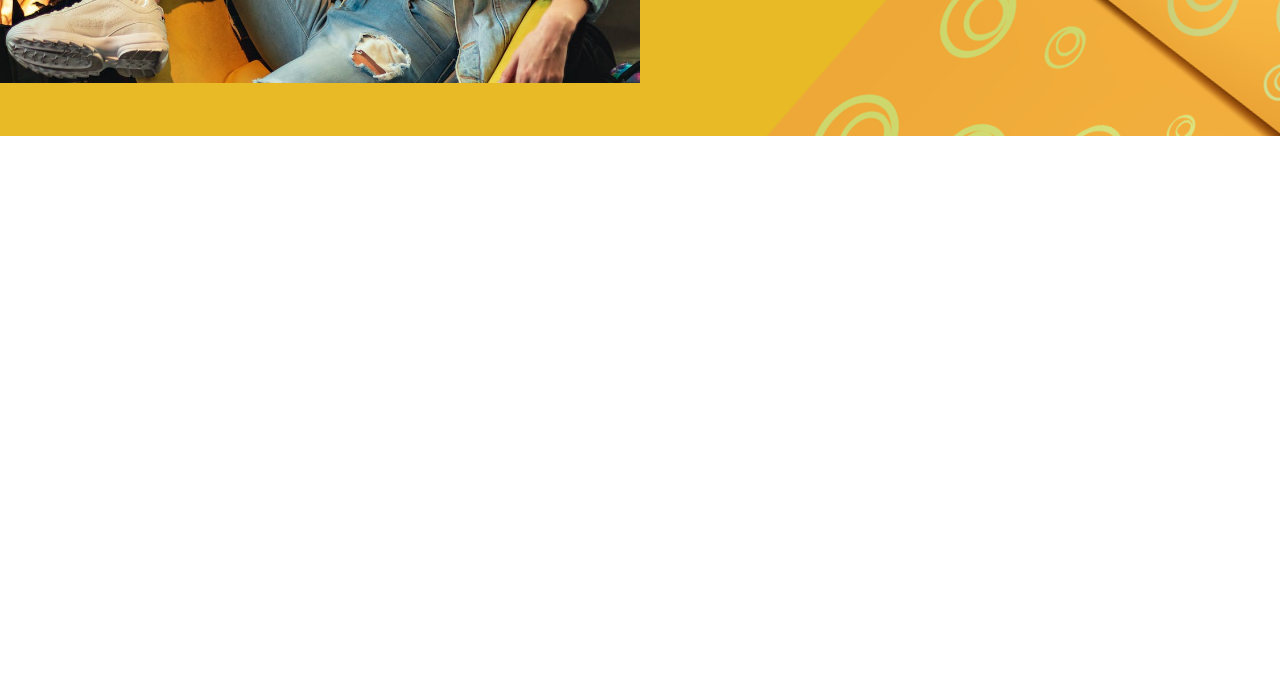
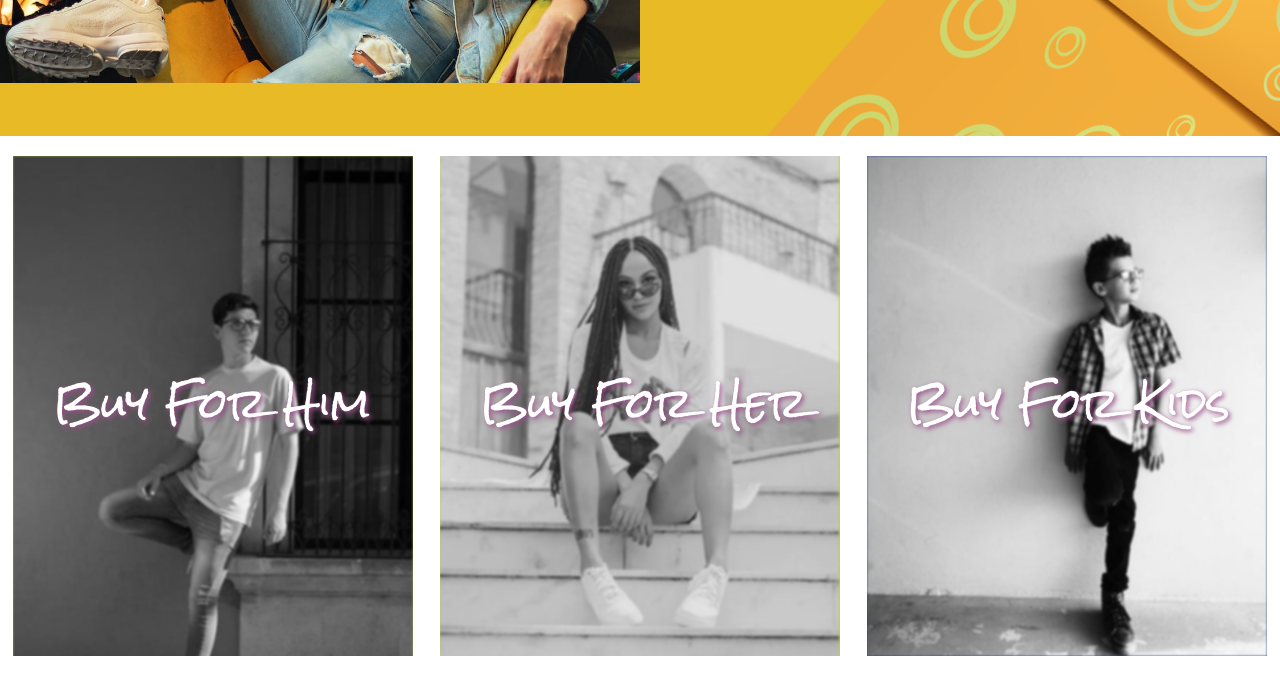
Before and after one commit to AnibalDev962/UrbanaStore, a website built with Parcel: page index.html in a window 1280 px wide. Shown: the part 518-1212 px from the top of the page. Before the commit the page ends 800 px from the top, so only its background shows below. Built offline with nearby package versions, Linux system fonts and the light colour scheme; a web font is replaced by a local one.

Commit message:
gender selector built

```diff
--- a/index.html
+++ b/index.html
@@ -93,6 +93,12 @@
             <div class="dots"></div>
           </div>
         </section>
+        <section class="gender-selection">
+            <div class="gender-selection__male"><img class="gender-selection__male__img" src="/src/img/poeple/pl5.jpeg"><h2 class="gender-selection__male__text">Buy For Him</h2></div>
+            <div class="gender-selection__female"><img class="gender-selection__female__img" src="/src/img/poeple/pl2.webp"><h2 class="gender-selection__female__text">Buy For Her</h2></div>
+            <div class="gender-selection__kids"><img class="gender-selection__kids__img" src="/src/img/poeple/kid2.jpeg"><h2 class="gender-selection__kids__text">Buy For Kids</h2></div>
+
+        </section>
 
     </main>
     <footer>
--- /dev/null
+++ b/scss/components/_gender-selection.scss
@@ -0,0 +1,138 @@
+///GENDER SELECTION SECTION///
+.gender-selection{
+    height: 50rem;
+
+    max-width: 150rem;
+    margin: $margin-top-default auto 50rem auto;
+
+
+
+
+    display: flex;
+    align-items: center;
+    justify-content: space-around;
+
+
+
+   &__male{
+    background-color: rgb(152, 167, 70);
+    width: 40rem;
+    height: 100%;
+    overflow: hidden;
+    position: relative;
+
+
+
+    &__img{
+        width: 100%;
+        filter: grayscale(100%) blur(0.8px);
+        transition: all 0.4s;
+        &:hover{
+            filter: none;
+            transform: scale(1.1);
+            transition: all 0.4s;
+            cursor: pointer;
+        }
+
+    }
+
+    &__text{
+        position: absolute;
+        z-index: 2;
+        top:20rem;
+        left:4rem;
+        color: white;
+        font-size: 4rem;
+
+        font-family: 'Rock Salt';
+        font-weight:200;
+        text-shadow: 2px 2px 5px $main-color;
+    };
+
+   }
+
+   &__female{
+    background-color: rgb(200, 212, 29);
+    width: 40rem;
+    height: 100%;
+    display: flex;
+    overflow: hidden;
+
+    display: flex;
+
+    justify-content: center;
+    position: relative;
+
+
+    &__img{
+        transform:scale(1.2);
+        filter: grayscale(100%) blur(0.8px);
+        transition: all 0.4s;
+        &:hover{
+            filter: none;
+            transform: scale(1.3);
+            transition: all 0.4s;
+            cursor: pointer;
+        }
+
+     };
+     &__text{
+        position: absolute;
+        z-index: 2;
+        top:20rem;
+        left:4rem;
+        color: white;
+        font-size: 4rem;
+
+        font-family: 'Rock Salt';
+        font-weight:200;
+        text-shadow: 2px 2px 5px $main-color;
+    };
+
+
+   }
+   &__kids{
+    background-color: rgb(34, 75, 165);
+    width: 40rem;
+    height: 100%;
+    display: flex;
+    overflow: hidden;
+    position: relative;
+
+
+
+
+    &__img{
+        width: 100%;
+        object-fit: cover;
+        filter: grayscale(100%) blur(0.8px);
+        transition: all 0.4s;
+
+        &:hover{
+            filter: none;
+            transform: scale(1.1);
+            transition: all 0.4s;
+            cursor: pointer;
+
+        };
+
+     };
+
+     &__text{
+        position: absolute;
+        z-index: 2;
+        top:20rem;
+        left:4rem;
+        color: white;
+        text-shadow: 2px 2px 5px $main-color;
+        font-size: 4rem;
+
+
+        font-family: 'Rock Salt';
+        font-weight:200;
+    };
+
+
+   }
+
+};
--- a/scss/components/_hero-slider.scss
+++ b/scss/components/_hero-slider.scss
@@ -3,7 +3,7 @@
 /* SLIDER */
 
 .slider { //container//
-  margin-top: $margin-top-default ;
+  margin-top: $margin-top-default;
   margin-left: auto;
   margin-right: auto;
 
@@ -144,7 +144,7 @@
 };
 
 .active-dot{
-  background-color: rgb(168, 23, 23);
+  background-color: rgb(92, 92, 92);
 }
 
 
--- a/scss/main.scss
+++ b/scss/main.scss
@@ -10,9 +10,9 @@
 @import "components/bg-video";
 @import "components/button";
 @import "components/hero-slider";
-@import "components/composition";
 @import "components/feature-box";
 @import "components/form";
+@import "components/gender-selection";
 @import "components/popup";
 @import "components/story";
 
```
Also changed, not shown: scss/components/_composition.scss (deleted), src/img/clothes/ov1.jpeg (added), src/img/clothes/ov2.jpeg (added), src/img/glasses/gl1.webp (added), src/img/glasses/gl2.webp (added), src/img/glasses/gl3.webp (added), src/img/glasses/pexels-photo-975668.jpeg (added), src/img/joulery/jy6.jpeg (added), src/img/joulery/jy7.jpeg (added), src/img/joulery/jy8.jpeg (added), src/img/poeple/kid.webp (added), src/img/poeple/kid2.jpeg (added).
